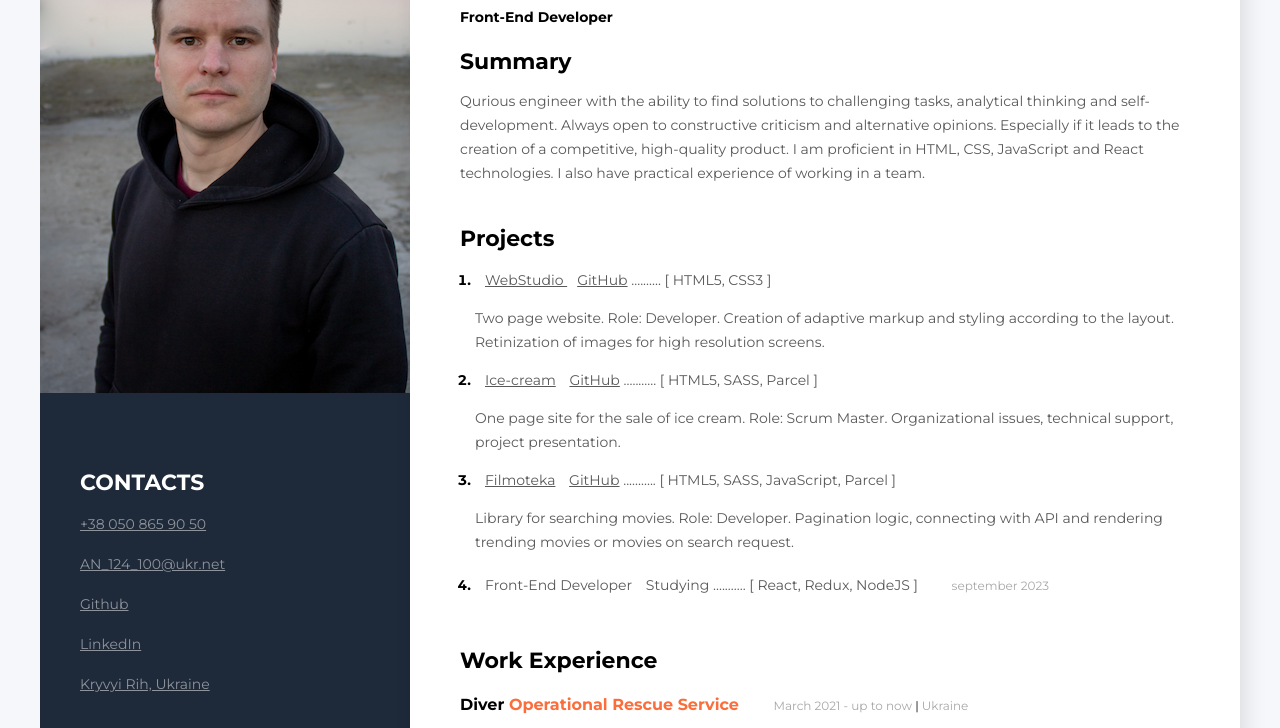
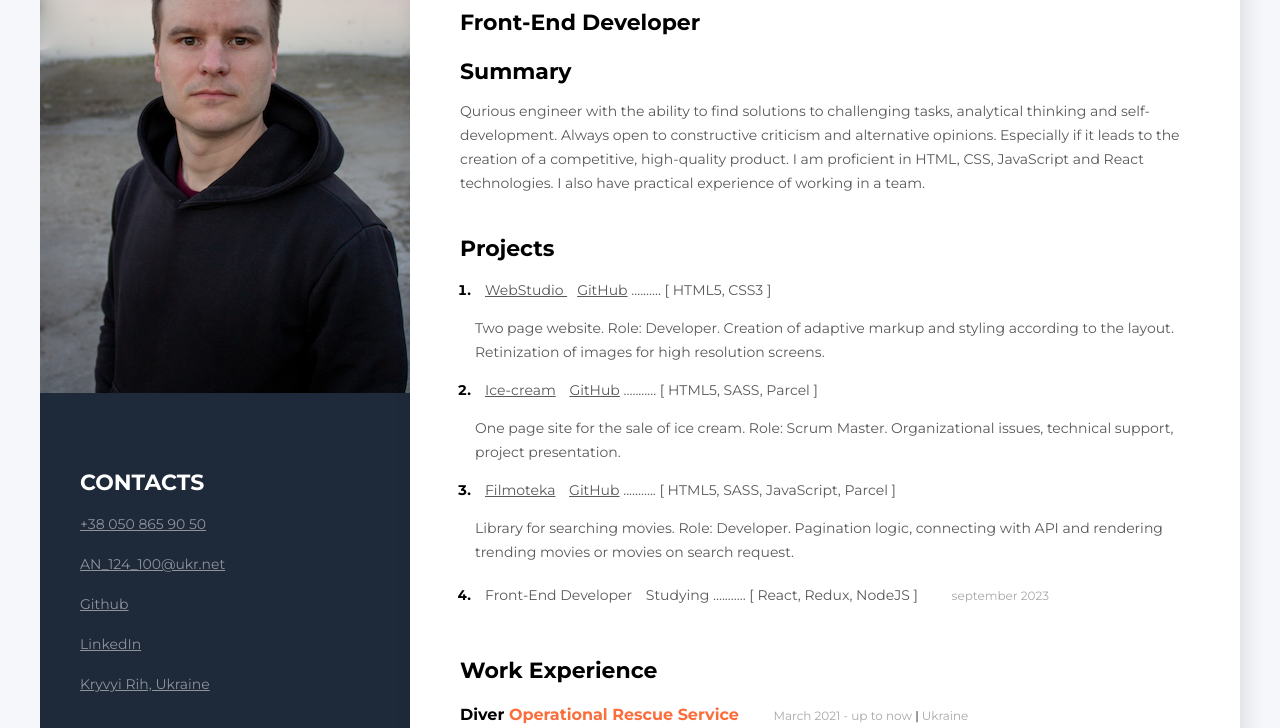
Before and after one commit to Ruslan-Chulakov/r, a plain HTML site: page index.html in a window 1280 px wide. Shown: the part 119-847 px from the top of the page. Drawn offline with Linux system fonts and the light colour scheme; a web font is replaced by a local one.

Commit message:
Update index.html

```diff
--- a/index.html
+++ b/index.html
@@ -29,7 +29,7 @@
         <!--about user-->
         <div class="about">
           <h1 class="about-name">Chulakov Ruslan</h1>
-          <h2 class="about-position">Front-End Developer</h2>
+          <h2 class="title">Front-End Developer</h2>
           <h3 class="title">Summary</h3>
           <p class="about-description">
             Qurious engineer with the ability to find solutions to challenging
```
